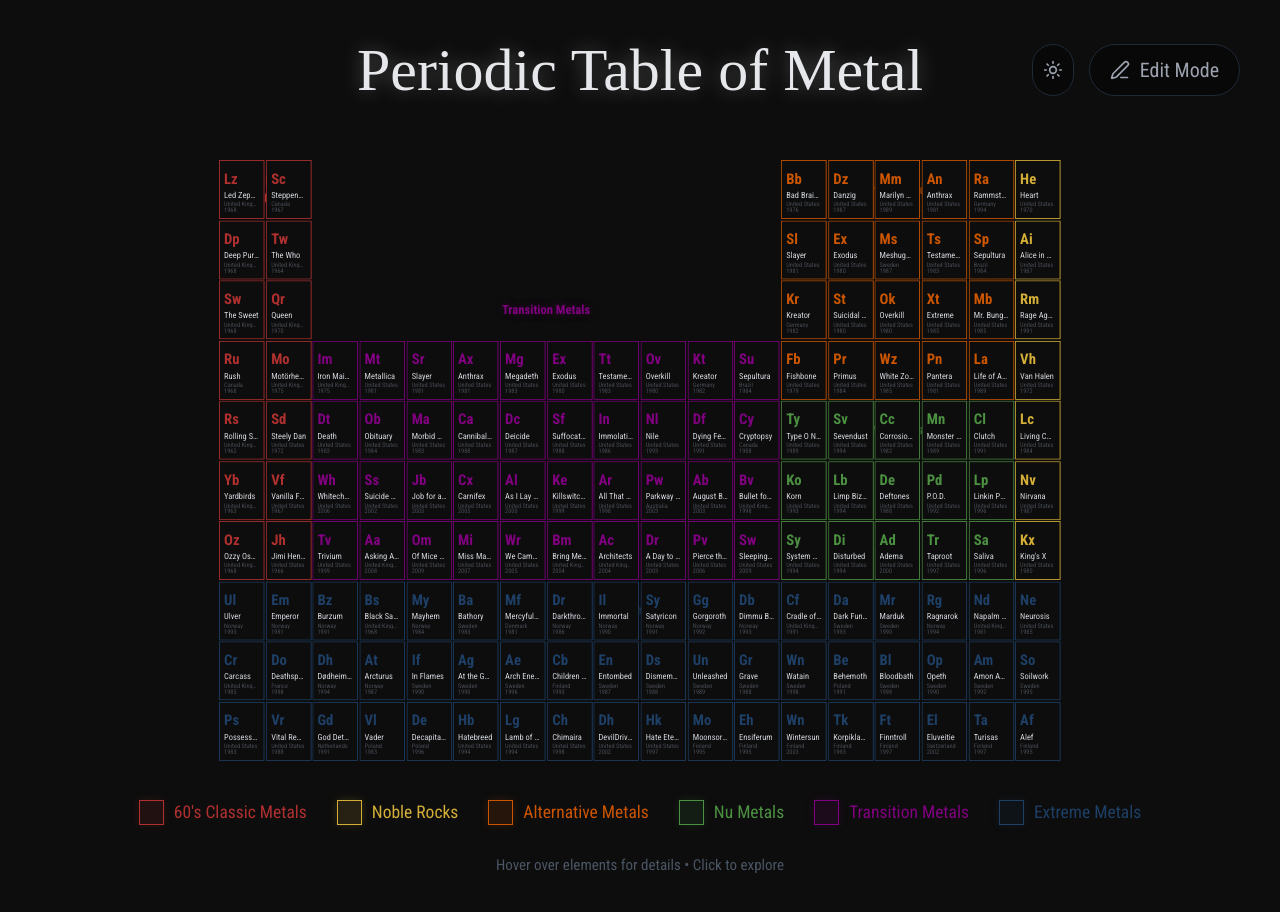
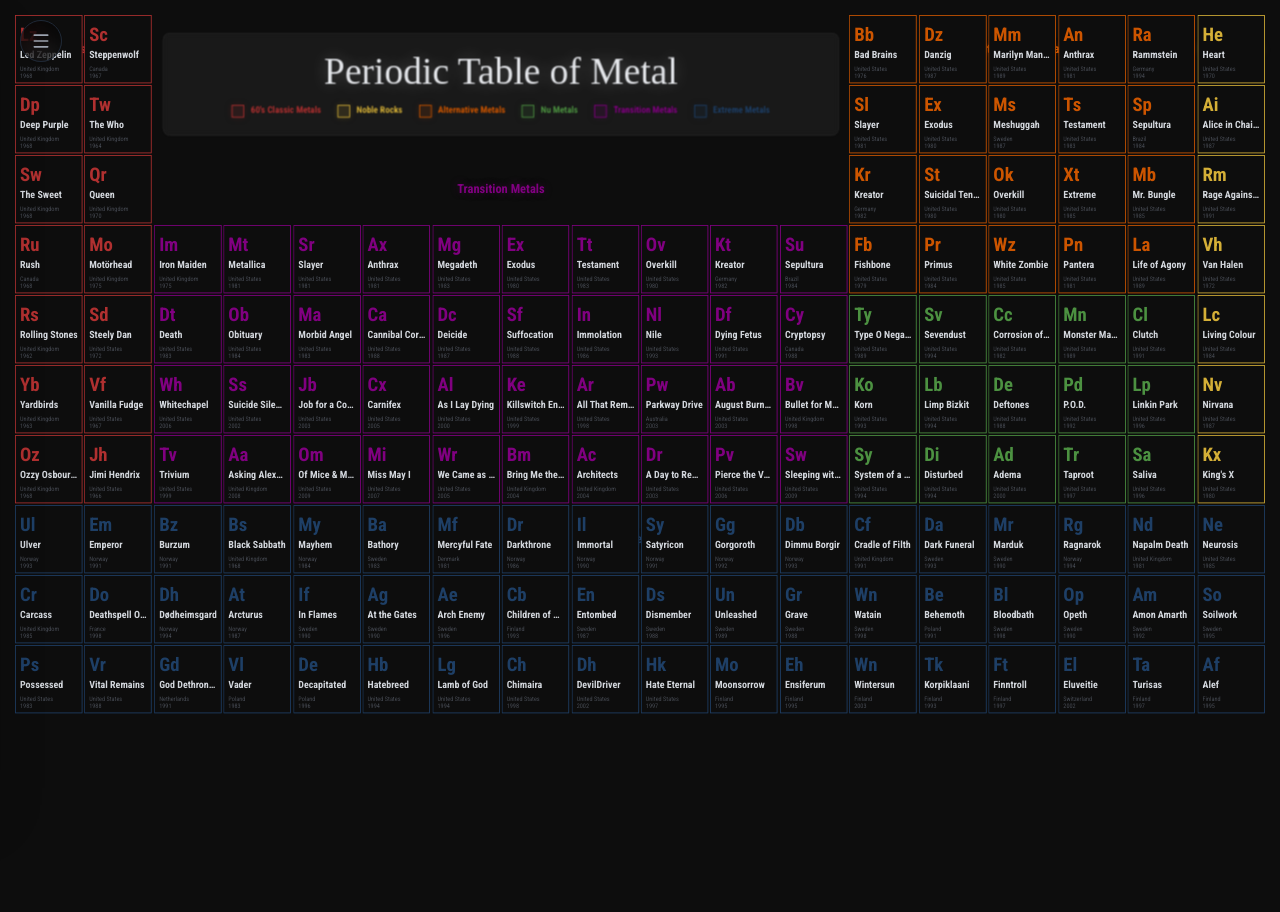
Before and after one commit to kielforeman-collab/periodic-table-of-metal, a React (Vite) app: page / in a window 1280 px wide. Shown: the top 912 px of the page. After the commit the page ends 800 px from the top, so only its background shows below. Built offline with nearby package versions, Linux system fonts and the light colour scheme; a web font is replaced by a local one.

Commit message:
fill space better

```diff
--- a/src/components/MetalCell.tsx
+++ b/src/components/MetalCell.tsx
@@ -104,18 +104,18 @@
         onMouseLeave={handleMouseLeave}
         onClick={handleClick}
       >
-        <div className="flex flex-col h-full min-h-[100px] md:min-h-[50px] justify-between">
+        <div className="flex flex-col h-full min-h-[100px] md:min-h-[70px] justify-between">
           <div>
             {/* Symbol */}
             <span
-              className="text-base md:text-sm font-bold leading-tight"
+              className="text-base md:text-lg font-bold leading-tight"
               style={{ color: categoryColor }}
             >
               {band.symbol}
             </span>
 
             {/* Name */}
-            <span className="text-[11px] md:text-[10px] text-gray-700 dark:text-gray-300 leading-tight truncate mt-0.5 md:mt-0 font-medium md:font-normal block">
+            <span className="text-[11px] md:text-[12px] text-gray-700 dark:text-gray-300 leading-tight truncate mt-0.5 md:mt-0 font-medium md:font-semibold block">
               {band.name}
             </span>
           </div>
--- a/src/components/PeriodicTable.tsx
+++ b/src/components/PeriodicTable.tsx
@@ -3,24 +3,19 @@
 import { useState, useCallback, useEffect, useRef } from 'react';
 import { MetalDetailsModal } from './MetalDetailsModal';
 import { BandEditorForm } from './BandEditorForm';
-import { Plus, Download, Edit3, Check, Menu, Moon, Sun } from 'lucide-react';
-import {
-  DropdownMenu,
-  DropdownMenuContent,
-  DropdownMenuItem,
-  DropdownMenuTrigger,
-} from "@/components/ui/dropdown-menu";
+import { Plus, Download, Edit3, Check, Menu, Moon, Sun, X } from 'lucide-react';
 import type { Band } from '@/data/bands';
 
 // Extracted: single source of truth for responsive scale calculation
 function computeScale(containerWidth: number, gridHeight: number): number {
-  const targetWidth = 1000;
+  const targetWidth = 1500; // Increased from 1200 for 25% larger base size
   let scale = 1;
   if (containerWidth < targetWidth) {
     scale = containerWidth / targetWidth;
   }
   // Height constraint for mobile landscape / portrait
-  const headerOffset = containerWidth < 768 ? 180 : 200;
+  // We subtract space for top/bottom padding and footer items (approx 60-80px total)
+  const headerOffset = containerWidth < 768 ? 80 : 70;
   const availableHeight = window.innerHeight - headerOffset;
   if (availableHeight > 100 && gridHeight * scale > availableHeight) {
     const heightScale = availableHeight / gridHeight;
@@ -34,6 +29,7 @@
   const [selectedBand, setSelectedBand] = useState<Band | null>(null);
   const [editingBand, setEditingBand] = useState<Band | Partial<Band> | null>(null);
   const [isEditMode, setIsEditMode] = useState(false);
+  const [isSidebarOpen, setIsSidebarOpen] = useState(false);
   const [hoveredPos, setHoveredPos] = useState<{ row: number; col: number } | null>(null);
 
   // Responsive Scaling state
@@ -56,6 +52,20 @@
       localStorage.setItem('theme', 'light');
     }
   }, [theme]);
+
+  // Close sidebar on click-away
+  useEffect(() => {
+    if (!isSidebarOpen) return;
+    const handleOutsideClick = (e: MouseEvent) => {
+      const sidebar = document.getElementById('sidebar-menu');
+      const trigger = document.getElementById('sidebar-trigger');
+      if (sidebar && !sidebar.contains(e.target as Node) && trigger && !trigger.contains(e.target as Node)) {
+        setIsSidebarOpen(false);
+      }
+    };
+    window.addEventListener('mousedown', handleOutsideClick);
+    return () => window.removeEventListener('mousedown', handleOutsideClick);
+  }, [isSidebarOpen]);
 
   // ESC key to close modals
   useEffect(() => {
@@ -135,7 +145,8 @@
     document.body.appendChild(link);
     link.click();
     document.body.removeChild(link);
-    URL.revokeObjectURL(url); // Fix: prevent Blob URL memory leak
+    URL.revokeObjectURL(url);
+    setIsSidebarOpen(false); // Close sidebar after export
 
     console.log("BAND_DATA_EXPORT_START");
     console.log(dataStr);
@@ -151,93 +162,93 @@
   const handleCellClick = isEditMode ? setEditingBand : setSelectedBand;
 
   return (
-    <div className="w-full h-full overflow-y-auto overflow-x-hidden p-2 md:p-4 pb-12 md:pb-8 bg-gray-50 dark:bg-[#0D0D0D] min-h-screen text-gray-900 dark:text-gray-200 transition-colors duration-300">
-      {/* Header & Controls */}
-      <div className="relative flex items-center justify-center mb-4 md:mb-8 px-2 md:px-4 min-h-[3rem] md:min-h-[5rem]">
-        <h1 className="font-gothic text-2xl sm:text-3xl md:text-5xl text-center drop-shadow-sm dark:[text-shadow:0_0_20px_rgba(255,255,255,0.3)]">
-          Periodic Table of Metal
-        </h1>
+    <div className="w-full h-full overflow-y-auto overflow-x-hidden p-2 md:p-3 bg-gray-50 dark:bg-[#0D0D0D] min-h-screen text-gray-900 dark:text-gray-200 transition-colors duration-300">
+      {/* Sidebar Navigation */}
+      <div
+        id="sidebar-menu"
+        className={`fixed top-0 left-0 h-full w-64 bg-white dark:bg-[#111] border-r border-gray-200 dark:border-gray-800 z-[200] transform transition-transform duration-300 ease-in-out shadow-2xl ${isSidebarOpen ? 'translate-x-0' : '-translate-x-full'}`}
+      >
+        <div className="p-6 flex flex-col h-full">
+          <div className="flex items-center justify-between mb-8">
+            <h2 className="text-xl font-bold tracking-tight">Menu</h2>
+            <button
+              onClick={() => setIsSidebarOpen(false)}
+              className="p-1 hover:bg-gray-100 dark:hover:bg-white/10 rounded-full transition-colors"
+            >
+              <X size={20} />
+            </button>
+          </div>
 
-        {/* Controls Container (Desktop & Mobile) */}
-        <div className="absolute right-2 md:right-4 flex items-center gap-3">
-          {/* Desktop Controls */}
-          <div className="hidden md:flex gap-3">
+          <nav className="flex flex-col gap-4">
             <button
-              onClick={() => setTheme(theme === 'dark' ? 'light' : 'dark')}
-              className="flex items-center justify-center p-2 rounded-full border border-gray-300 bg-white text-gray-600 hover:text-gray-900 hover:bg-gray-100 dark:border-gray-800 dark:bg-black/40 dark:text-gray-400 dark:hover:text-white dark:hover:bg-black/60 transition-all"
-              title="Toggle Theme"
+              onClick={() => {
+                setTheme(theme === 'dark' ? 'light' : 'dark');
+                // setIsSidebarOpen(false); // keep open for quick toggle
+              }}
+              className="flex items-center gap-3 px-4 py-3 rounded-xl border border-gray-200 dark:border-gray-800 bg-gray-50 dark:bg-black/50 hover:bg-gray-100 dark:hover:bg-white/10 transition-all text-sm font-medium"
             >
-              {theme === 'dark' ? <Sun size={20} /> : <Moon size={20} />}
+              {theme === 'dark' ? <Sun size={18} /> : <Moon size={18} />}
+              {theme === 'dark' ? 'Switch to Light Mode' : 'Switch to Dark Mode'}
             </button>
 
             <button
-              onClick={() => setIsEditMode(!isEditMode)}
-              className={`flex items-center gap-2 px-4 py-2 rounded-full border transition-all ${isEditMode ? 'bg-blue-600 border-blue-400 text-white' : 'bg-white border-gray-300 text-gray-600 hover:text-gray-900 hover:bg-gray-100 dark:bg-black/40 dark:border-gray-800 dark:text-gray-400 dark:hover:text-white dark:hover:bg-black/60'}`}
+              onClick={() => {
+                setIsEditMode(!isEditMode);
+                setIsSidebarOpen(false);
+              }}
+              className={`flex items-center gap-3 px-4 py-3 rounded-xl border transition-all text-sm font-medium ${isEditMode ? 'bg-blue-600 border-blue-400 text-white' : 'border-gray-200 dark:border-gray-800 bg-gray-50 dark:bg-black/50 hover:bg-gray-100 dark:hover:bg-white/10'}`}
             >
-              {isEditMode ? <Check size={20} /> : <Edit3 size={20} />}
-              {isEditMode ? 'Finish Editing' : 'Edit Mode'}
+              {isEditMode ? <Check size={18} /> : <Edit3 size={18} />}
+              {isEditMode ? 'Finish Editing' : 'Enter Edit Mode'}
             </button>
+
             {isEditMode && (
               <button
                 onClick={handleExport}
-                className="flex items-center gap-2 px-4 py-2 rounded-full bg-green-100 border border-green-300 text-green-700 hover:bg-green-200 dark:bg-green-600/20 dark:border-green-500/50 dark:text-green-400 dark:hover:text-green-300 transition-all"
+                className="flex items-center gap-3 px-4 py-3 rounded-xl bg-green-50 border border-green-200 text-green-700 hover:bg-green-100 dark:bg-green-600/10 dark:border-green-500/30 dark:text-green-400 dark:hover:bg-green-600/20 transition-all text-sm font-medium"
               >
-                <Download size={20} />
+                <Download size={18} />
                 Export Data
               </button>
             )}
-          </div>
+          </nav>
 
-          {/* Mobile Hamburger Controls */}
-          <div className="md:hidden flex items-center">
-            <DropdownMenu>
-              <DropdownMenuTrigger asChild>
-                <button className="p-2 rounded-full border border-gray-300 bg-white text-gray-600 hover:text-gray-900 dark:border-gray-800 dark:bg-black/40 dark:text-gray-400 dark:hover:text-white focus:outline-none transition-colors">
-                  <Menu size={20} />
-                </button>
-              </DropdownMenuTrigger>
-              <DropdownMenuContent align="end" className="bg-white border-gray-200 text-gray-800 dark:bg-[#111] dark:border-gray-800 dark:text-gray-200 text-sm min-w-[160px]">
-                <DropdownMenuItem onClick={() => setTheme(theme === 'dark' ? 'light' : 'dark')} className="cursor-pointer">
-                  {theme === 'dark' ? <Sun className="mr-2 h-4 w-4" /> : <Moon className="mr-2 h-4 w-4" />}
-                  {theme === 'dark' ? 'Light Mode' : 'Dark Mode'}
-                </DropdownMenuItem>
-                <DropdownMenuItem onClick={() => setIsEditMode(!isEditMode)} className="cursor-pointer">
-                  {isEditMode ? <Check className="mr-2 h-4 w-4" /> : <Edit3 className="mr-2 h-4 w-4" />}
-                  {isEditMode ? 'Finish Editing' : 'Edit Mode'}
-                </DropdownMenuItem>
-                {isEditMode && (
-                  <DropdownMenuItem onClick={handleExport} className="text-green-700 dark:text-green-400 cursor-pointer">
-                    <Download className="mr-2 h-4 w-4" />
-                    Export Data
-                  </DropdownMenuItem>
-                )}
-              </DropdownMenuContent>
-            </DropdownMenu>
+          <div className="mt-auto text-center text-[10px] text-gray-500 italic pb-4">
+            Periodic Table of Metal v2.1
           </div>
         </div>
       </div>
 
+      {/* Floating Sidebar Trigger */}
+      <button
+        id="sidebar-trigger"
+        onClick={() => setIsSidebarOpen(true)}
+        className="fixed top-4 left-4 p-2 rounded-full border border-gray-300 bg-white/50 backdrop-blur-md text-gray-600 hover:text-gray-900 hover:bg-gray-100 dark:border-gray-800 dark:bg-black/40 dark:text-gray-400 dark:hover:text-white dark:hover:bg-black/60 transition-all shadow-sm z-[150]"
+      >
+        <Menu size={20} />
+      </button>
+
       {/* Main Grid Wrapper - Responsive Scaling */}
       <div
         ref={wrapperRef}
-        className="w-full relative flex justify-center mx-auto"
+        className="w-full relative flex justify-center mx-auto transition-all duration-500 ease-out"
         style={{
-          maxWidth: '1400px',
+          maxWidth: '2200px', // Increased from 1800px
           height: `${gridHeight * scale}px`,
         }}
       >
         <div
           style={{
-            width: scale < 1 ? `${1000 * scale}px` : '100%',
+            width: scale < 1 ? `${1500 * scale}px` : '100%', // Updated from 1200
             height: scale < 1 ? `${gridHeight * scale}px` : 'auto',
             position: 'relative',
           }}
         >
           <div
             ref={gridRef}
-            className={`periodic-grid ${scale < 1 ? 'absolute top-0 left-0' : 'w-full relative'}`}
+            className={`periodic-grid ${scale < 1 ? 'absolute top-0 left-0' : 'w-full relative px-2 md:px-6 md:py-2'}`}
             style={{
-              width: scale < 1 ? '1000px' : '100%',
+              width: scale < 1 ? '1500px' : '100%', // Updated from 1200
               transform: scale < 1 ? `scale(${scale})` : 'none',
               transformOrigin: 'top left',
             }}
@@ -249,6 +260,31 @@
         <CategoryLabel name={categories.noble.name} color={categories.noble.color} row={1} col={18} colSpan={1} />
         <CategoryLabel name={categories.nu.name} color={categories.nu.color} row={5} col={13} colSpan={5} />
         <CategoryLabel name={categories.extreme.name} color={categories.extreme.color} row={8} col={1} colSpan={18} />
+
+        {/* Title & Legend (Relocated to Gap Area) */}
+        <div
+          className="flex flex-col items-center justify-center p-2 md:p-4 rounded-xl border border-gray-200/50 dark:border-white/5 bg-white/30 dark:bg-white/5 backdrop-blur-sm shadow-sm gap-y-2 md:gap-y-3 mx-2 overflow-hidden"
+          style={{
+            gridColumn: '3 / span 10',
+            gridRow: '1 / span 2',
+            alignSelf: 'center',
+          }}
+        >
+          <h1 className="font-gothic text-lg sm:text-xl md:text-3xl lg:text-4xl text-center leading-none drop-shadow-sm dark:[text-shadow:0_0_20px_rgba(255,255,255,0.3)]">
+            Periodic Table of Metal
+          </h1>
+          <div className="flex flex-wrap items-center justify-center gap-x-2 md:gap-x-4 gap-y-1">
+            {Object.entries(categories).map(([key, { name, color }]) => (
+              <div key={key} className="flex items-center gap-1.5 whitespace-nowrap">
+                <div
+                  className="w-2 md:w-3 h-2 md:h-3 border shadow-sm"
+                  style={{ borderColor: color, backgroundColor: `${color}20`, boxShadow: `0 0 8px ${color}30` }}
+                />
+                <span className="text-[8px] md:text-[10px] lg:text-[11px] font-semibold" style={{ color }}>{name}</span>
+              </div>
+            ))}
+          </div>
+        </div>
 
         {/* Grid Background/Add Buttons in Edit Mode */}
         {isEditMode && Array.from({ length: 10 }).map((_, r) =>
@@ -287,27 +323,16 @@
         </div>
       </div>
 
-      {/* Legend */}
-      <div className="mt-4 md:mt-8 flex flex-wrap justify-center gap-2 md:gap-6 text-[10px] md:text-sm">
-        {Object.entries(categories).map(([key, { name, color }]) => (
-          <div key={key} className="flex items-center gap-1 md:gap-2 font-medium">
-            <div
-              className="w-3 h-3 md:w-5 md:h-5 border shadow-lg"
-              style={{ borderColor: color, backgroundColor: `${color}20`, boxShadow: `0 0 10px ${color}30` }}
-            />
-            <span style={{ color }}>{name}</span>
-          </div>
-        ))}
-      </div>
+      {/* Legend removed from bottom move to grid area above */}
 
-      {/* Footer */}
-      <div className="mt-3 md:mt-6 text-center text-[9px] md:text-xs text-gray-600">
-        <p>
-          {isEditMode
-            ? "EDITOR ACTIVE: Click any cell to edit or trash icon to add new ones. Changes are temporary until exported."
-            : "Hover over elements for details • Click to explore"}
-        </p>
-      </div>
+      {/* Footer (Reduced space) */}
+      {isEditMode && (
+        <div className="mt-2 text-center text-[9px] md:text-xs text-gray-400 dark:text-gray-600 italic">
+          <p>
+            EDITOR ACTIVE: Click any cell to edit or trash icon to add new ones. Changes are temporary until exported.
+          </p>
+        </div>
+      )}
 
       {/* Detail Modal */}
       {selectedBand && (
```
Also changed, not shown: 1 other file (tests, documents, lock files or other folders).
